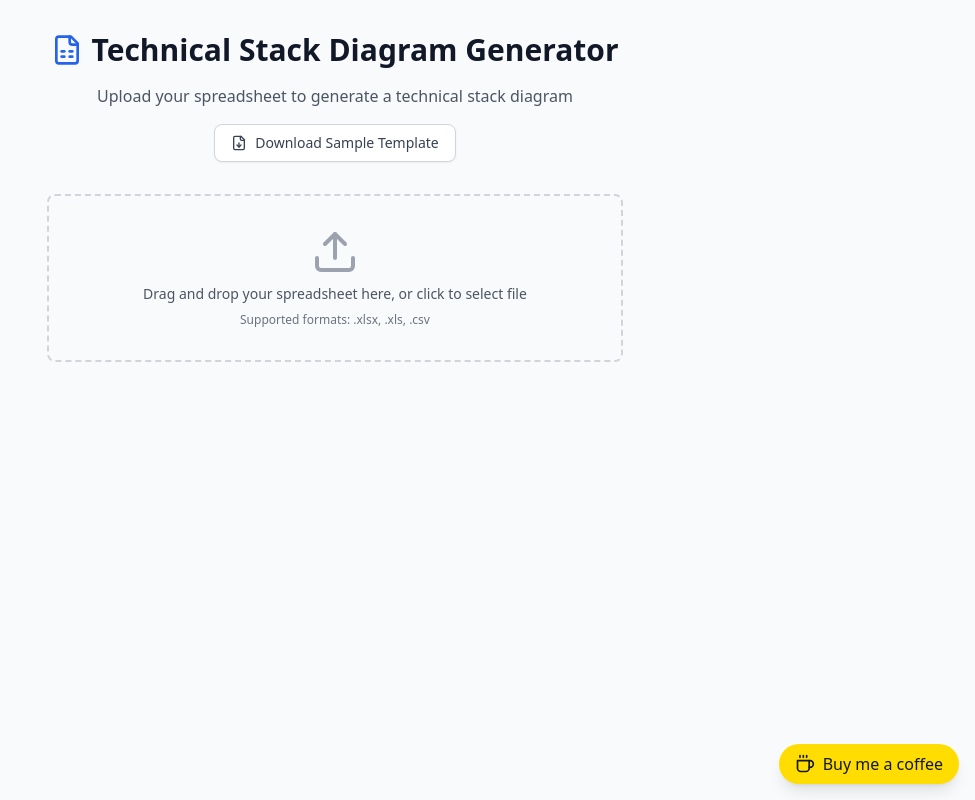
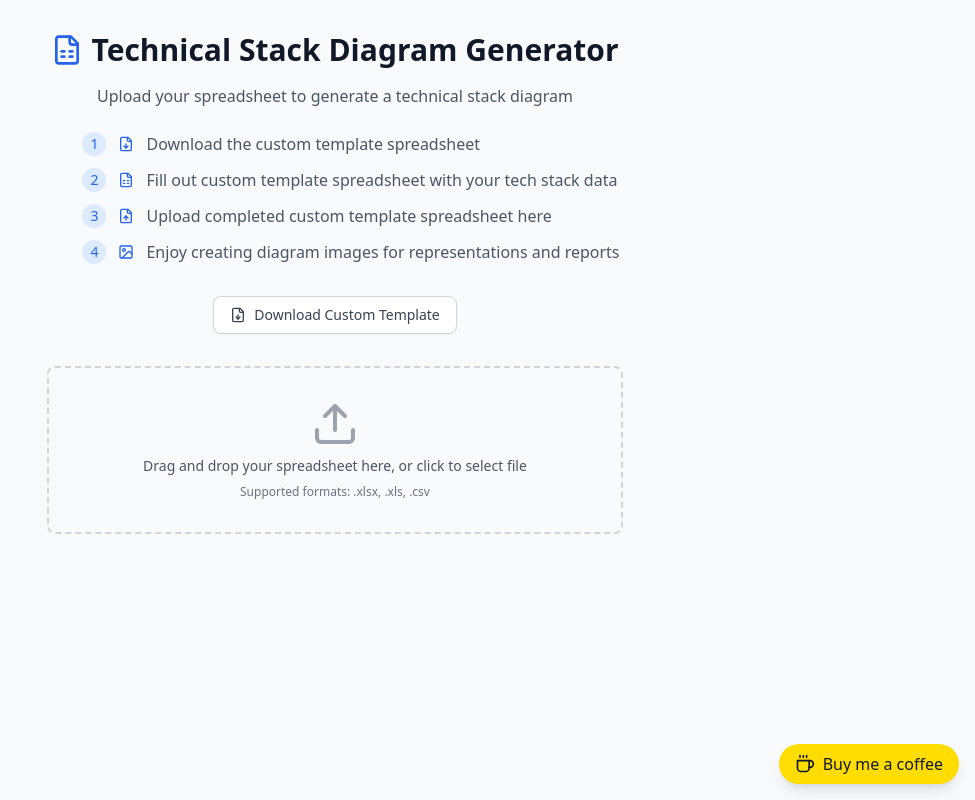
Before and after one commit to llmcd/TechStack-DiagramGenerator, a React (Vite) app: page / in a window 1280 px wide. Shown: the whole page, without its empty margins (305-1280 px from the left). Built offline with nearby package versions, Linux system fonts and the light colour scheme.

Commit message:
Add files via upload

```diff
--- a/src/App.tsx
+++ b/src/App.tsx
@@ -3,8 +3,8 @@ import { FileUpload } from './components/FileUpload';
 import { TechStackDiagram } from './components/TechStackDiagram';
 import { ExportButton } from './components/ExportButton';
 import { CaptureButton } from './components/CaptureButton';
-import { DownloadTemplateLink } from './components/DownloadTemplateLink';
 import { BuyMeCoffeeButton } from './components/support/BuyMeCoffeeButton';
+import { InstructionsContainer } from './components/instructions/InstructionsContainer';
 import { parseSpreadsheet } from './utils/spreadsheetParser';
 import { TechStackData } from './types';
 import { FileSpreadsheet } from 'lucide-react';
@@ -32,10 +32,10 @@ export default function App() {
               Technical Stack Diagram Generator
             </h1>
           </div>
-          <p className="text-gray-600 mb-4">
+          <p className="text-gray-600 mb-6">
             Upload your spreadsheet to generate a technical stack diagram
           </p>
-          {!techStackData && <DownloadTemplateLink />}
+          <InstructionsContainer show={!techStackData} />
         </div>
 
         {!techStackData ? (
--- a/src/components/DownloadTemplateLink.tsx
+++ b/src/components/DownloadTemplateLink.tsx
@@ -34,7 +34,7 @@ export function DownloadTemplateLink() {
       )}
     >
       <FileDown className="w-4 h-4" />
-      {isDownloading ? 'Downloading...' : 'Download Sample Template'}
+      {isDownloading ? 'Downloading...' : 'Download Custom Template'}
     </SafeLink>
   );
 }
--- /dev/null
+++ b/src/components/instructions/InstructionsContainer.tsx
@@ -0,0 +1,23 @@
+import React from 'react';
+import { Steps } from './Steps';
+import { DownloadTemplateLink } from '../DownloadTemplateLink';
+import { cn } from '../../utils/cn';
+
+interface InstructionsContainerProps {
+  show: boolean;
+}
+
+export const InstructionsContainer: React.FC<InstructionsContainerProps> = ({ show }) => {
+  return (
+    <div
+      className={cn(
+        "transition-all duration-300 ease-in-out",
+        "transform",
+        show ? "opacity-100 translate-y-0" : "opacity-0 -translate-y-4 pointer-events-none h-0 overflow-hidden"
+      )}
+    >
+      <Steps />
+      <DownloadTemplateLink />
+    </div>
+  );
+};
--- /dev/null
+++ b/src/components/instructions/Steps.tsx
@@ -0,0 +1,42 @@
+import React from 'react';
+import { FileDown, FileUp, FileSpreadsheet, Image } from 'lucide-react';
+
+export const Steps = () => {
+  const steps = [
+    {
+      icon: FileDown,
+      text: 'Download the custom template spreadsheet'
+    },
+    {
+      icon: FileSpreadsheet,
+      text: 'Fill out custom template spreadsheet with your tech stack data'
+    },
+    {
+      icon: FileUp,
+      text: 'Upload completed custom template spreadsheet here'
+    },
+    {
+      icon: Image,
+      text: 'Enjoy creating diagram images for representations and reports'
+    }
+  ];
+
+  return (
+    <div className="flex justify-center mb-8">
+      <ol className="flex flex-col gap-3 pl-8">
+        {steps.map((step, index) => {
+          const Icon = step.icon;
+          return (
+            <li key={index} className="flex items-center gap-3 text-gray-600">
+              <span className="flex items-center justify-center w-6 h-6 rounded-full bg-blue-100 text-blue-600 text-sm font-medium">
+                {index + 1}
+              </span>
+              <Icon className="w-4 h-4 text-blue-600" />
+              <span>{step.text}</span>
+            </li>
+          );
+        })}
+      </ol>
+    </div>
+  );
+};
```
